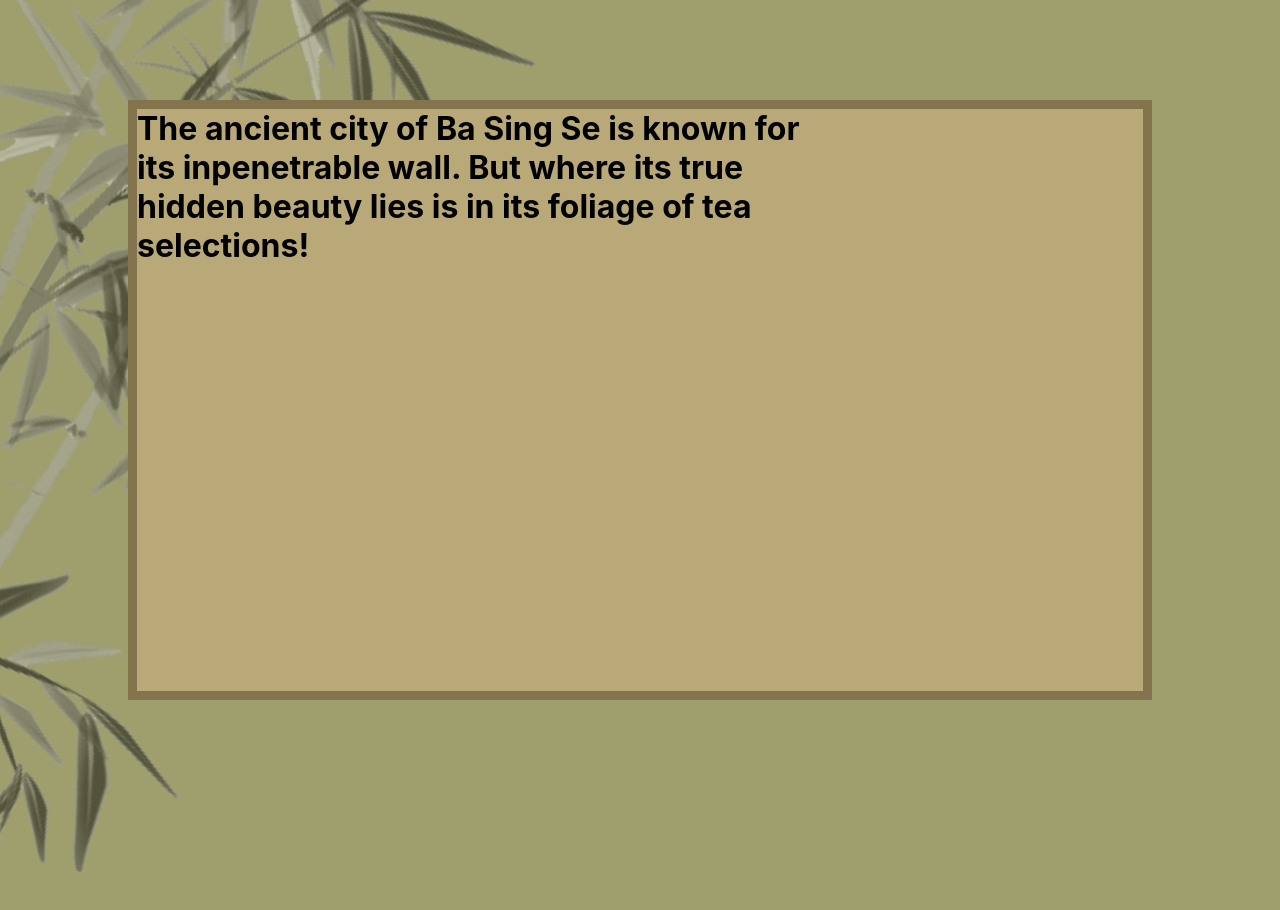
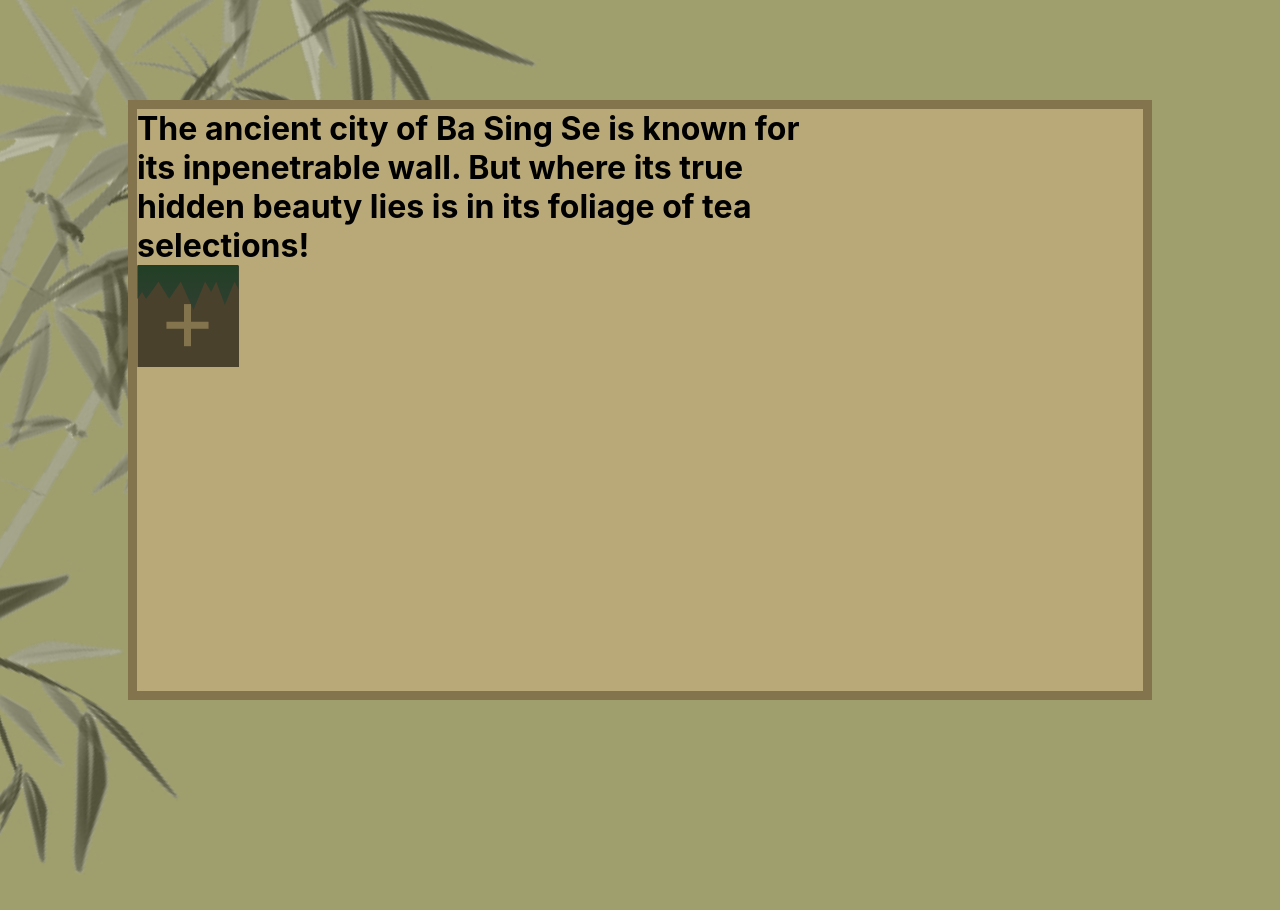
Before and after one commit to wlyhdg/ginsengse, a Nuxt app: page / in a window 1280 px wide. Shown: the top 910 px of the page. Built offline with nearby package versions, Linux system fonts and the light colour scheme; a web font is replaced by a local one.

Commit message:
add Button/ButtonGrass components

```diff
--- /dev/null
+++ b/components/ButtonBase.vue
@@ -0,0 +1,66 @@
+<template>
+  <svg
+    :width="width"
+    :height="height"
+    fill="none"
+    viewBox="0 0 101 102"
+    xmlns="http://www.w3.org/2000/svg"
+  >
+    <g id="Group 1">
+      <rect
+        id="btnbkgnd"
+        y="1"
+        :width="width"
+        :height="height"
+        fill="#49412B"
+      />
+      <button-theme />
+      <slot></slot>
+    </g>
+    <defs>
+      <linearGradient
+        id="paint0_linear"
+        x1="50.5"
+        y1="0"
+        x2="50.5"
+        y2="45"
+        gradientUnits="userSpaceOnUse"
+      >
+        <stop stop-color="#223F25" />
+        <stop offset="1" stop-color="#303F32" />
+      </linearGradient>
+    </defs>
+  </svg>
+</template>
+
+<script>
+import ButtonTheme from './ButtonTheme.vue'
+
+export default {
+  components: { ButtonTheme },
+  props: {
+    theme: {
+      type: String,
+      default: 'none'
+    },
+    decoration: {
+      type: String,
+      default: 'none'
+    },
+    height: {
+      type: Number,
+      default: 102
+    },
+    width: {
+      type: Number,
+      default: 102
+    },
+    bgColor: {
+      type: String,
+      default: '#49412B'
+    }
+  }
+}
+</script>
+
+<style></style>
--- /dev/null
+++ b/components/ButtonTheme.vue
@@ -0,0 +1,7 @@
+<template>
+  <path
+    id="btngrass"
+    d="M21.01 16.8103L8.60652 33.8793L4.55639 26.8966L0 33.8793V0H101V24.0517L96.9499 16.8103L87.3308 40.0862L78.7243 16.8103L73.6617 26.8966L67.5865 16.8103L55.9424 45L43.2857 16.8103L31.6416 33.8793L21.01 16.8103Z"
+    fill="url(#paint0_linear)"
+  />
+</template>
--- /dev/null
+++ b/components/IconPlus.vue
@@ -0,0 +1,22 @@
+<template>
+  <g id="plusicon">
+    <path
+      id="Vector 2"
+      d="M28.9403 60.1343L71.0597 60.1343"
+      stroke="#83744E"
+      stroke-width="7"
+    />
+    <path
+      id="Vector 3"
+      d="M50 39.0746V81.194"
+      stroke="#83744E"
+      stroke-width="7"
+    />
+  </g>
+</template>
+
+<script>
+export default {}
+</script>
+
+<style></style>
--- a/pages/index.vue
+++ b/pages/index.vue
@@ -4,12 +4,18 @@
       The ancient city of Ba Sing Se is known for its inpenetrable wall. But
       where its true hidden beauty lies is in its foliage of tea selections!
     </h1>
+    <button-base>
+      <icon-plus />
+    </button-base>
   </div>
 </template>
 
 <script>
+import ButtonBase from '../components/ButtonBase.vue'
+import IconPlus from '../components/IconPlus.vue'
+
 export default {
-  components: {}
+  components: { ButtonBase, IconPlus }
 }
 </script>
 
```
Also changed, not shown: components/ButtonGrass.vue (added, +7 -0 lines).
